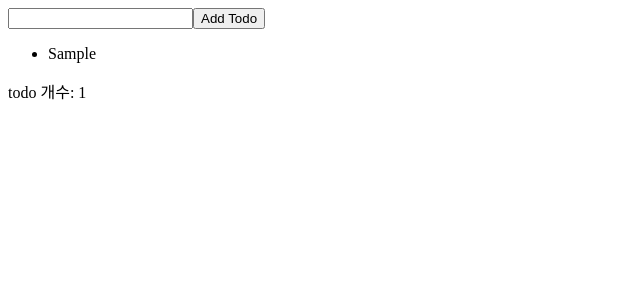
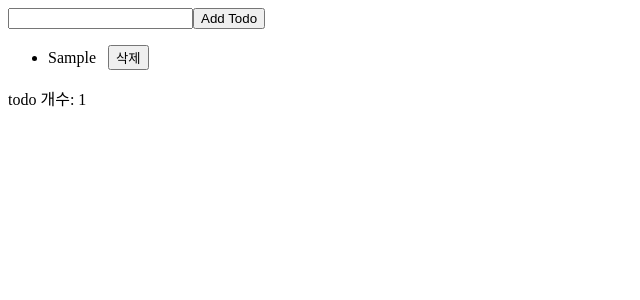
Before and after one commit to jeoniltae/react-ts-quickstart, a React (Vite) app in the folder todolist-app2/: page / in a window 1280 px wide. Both pictures are taken after typing "Sample" into the empty fields and a click on the button "Add Todo". Shown: the top 300 px of the page, without its empty margins (0-640 px from the left). Built offline with nearby package versions, Linux system fonts and the light colour scheme.

Commit message:
7.4.3장: 속성으로 함수를 전달하는 경우

```diff
--- a/todolist-app2/src/App.tsx
+++ b/todolist-app2/src/App.tsx
@@ -23,6 +23,28 @@ function App() {
     setTodo("");
   };
 
+  // deleteTodo 함수를 추가하기 전에는 React.memo를 적용해서 최적화(불필요한 랜더링X)가 되었는데,
+  // 함수 추가 후 다시 원복됨(매번 랜더링 함).
+  // 이유:
+  // 1. 할 일 아이템을 입력 필드에 타이핑
+  // 2. App 컴포넌트의 todo 상태가 변경됨
+  // 3. App 컴포넌트가 렌더링 되면서 deleteTodo 함수가 새롭게 생성
+  // 4. 새롭게 생성된 deleteTodo 함수가 TodoList, TodoItem 컴포넌트로 속성을 통해서 전달됨
+  // 5. TodoList, TodoItem 컴포넌트의 기존 deleteTodo 함수와 얕은 비교 결과가 fasle이므로 매번 렌더링 됨
+  // 해결 방법:
+  // * React.memo 고차 함수와 useCallback 훅을 함께 적용하기
+  // * React.memo 고차 함수의 두 번째 인자를 사용
+  const deleteTodo = (id: number) => {
+    // 현재 todoList 배열을 복사하여 새로운 배열 생성
+    const newTodoList = [...todoList];
+    // 삭제할 아이템의 인덱스를 찾기
+    const index = todoList.findIndex((item) => item.id === id);
+    // 해당 인덱스의 아이템을 배열에서 제거
+    newTodoList.splice(index, 1);
+    // 새로운 todoList 배열로 상태 업데이트
+    setTodoList(newTodoList);
+  };
+
   return (
     <div className="boxStyle">
       <input
@@ -32,7 +54,7 @@ function App() {
       />
       <button onClick={() => addTodo(todo)}>Add Todo</button>
       <br />
-      <TodoList todoList={todoList} />
+      <TodoList todoList={todoList} deleteTodo={deleteTodo} />
       <div>todo 개수: {todoList.length}</div>
     </div>
   );
--- a/todolist-app2/src/TodoList.tsx
+++ b/todolist-app2/src/TodoList.tsx
@@ -4,6 +4,7 @@ import TodoListItem from "./TodoListItem";
 
 type Props = {
   todoList: Array<TodoListItemType>;
+  deleteTodo: (id: number) => void;
 };
 
 const TodoList = (props: Props) => {
@@ -11,7 +12,13 @@ const TodoList = (props: Props) => {
   return (
     <ul>
       {props.todoList.map((item) => {
-        return <TodoListItem key={item.id} todoListItem={item} />;
+        return (
+          <TodoListItem
+            key={item.id}
+            todoListItem={item}
+            deleteTodo={props.deleteTodo}
+          />
+        );
       })}
     </ul>
   );
--- a/todolist-app2/src/TodoListItem.tsx
+++ b/todolist-app2/src/TodoListItem.tsx
@@ -3,11 +3,19 @@ import { TodoListItemType } from "./App";
 
 type Props = {
   todoListItem: TodoListItemType;
+  deleteTodo: (id: number) => void;
 };
 
 const TodoListItem = (props: Props) => {
   console.log("## TodoListItem");
-  return <li>{props.todoListItem.todo}</li>;
+  return (
+    <li>
+      <span>{props.todoListItem.todo}</span>&nbsp;&nbsp;&nbsp;
+      <button onClick={() => props.deleteTodo(props.todoListItem.id)}>
+        삭제
+      </button>
+    </li>
+  );
 };
 
 // React.memo 고차 함수 적용
```
